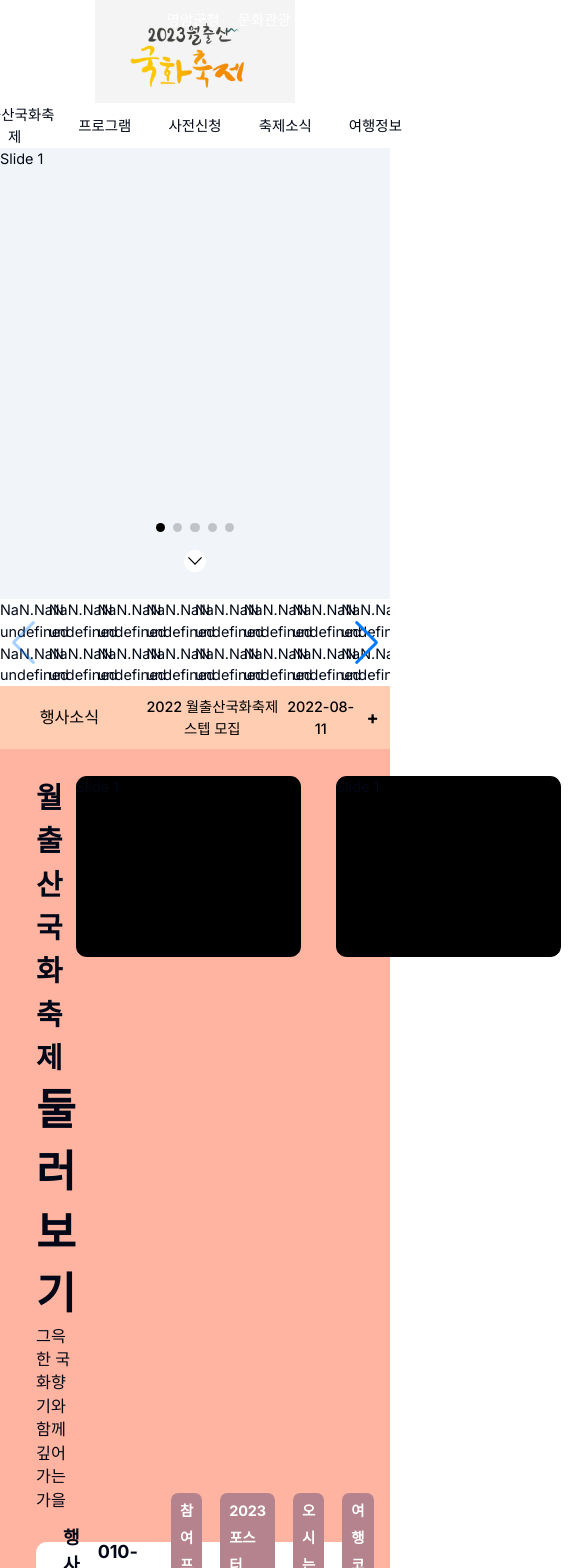
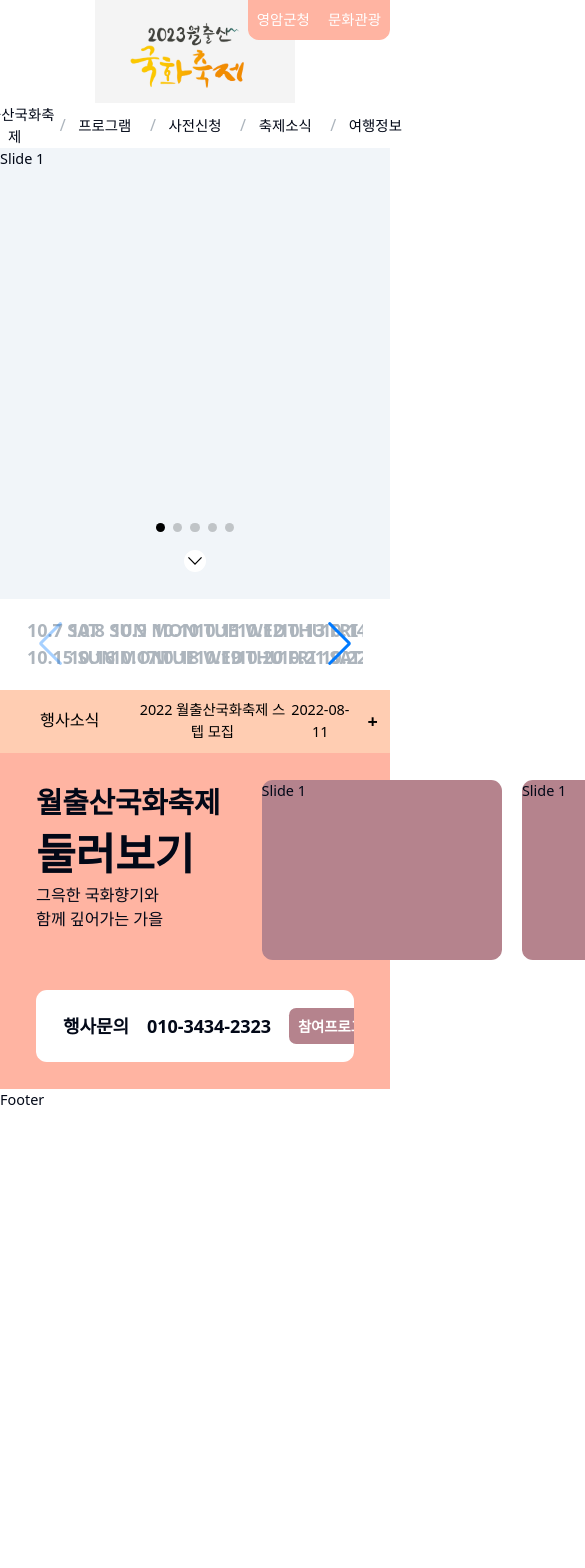
Before and after one commit to guesung/Yakukhwa, a Next.js app: page / in a window 390 px wide. Shown: the top 1568 px of the page, 585 px wide, since content can reach past the window. Built offline with nearby package versions, Linux system fonts and the light colour scheme.

Commit message:
feat : 반응형 구현

```diff
--- a/src/app/(pc)/components/Header/MainLinkSection.tsx
+++ b/src/app/(pc)/components/Header/MainLinkSection.tsx
@@ -13,7 +13,10 @@ export default function MainLinkSection() {
     >
       {isActive && <div className="absolute bg-slate-50 h-300 top-0 w-full" />}
       {MAINLINKLIST.map((linkItem, index) => (
-        <div key={index} className="flex flex-col w-120">
+        <div
+          key={index}
+          className="flex flex-col w-120  after:content-['/'] after:inset-y-0 after:absolute after:flex after:items-center after:first:hidden after:text-gray-6 after:text-subtitle1"
+        >
           <div
             className="flex items-center h-50 w-100 justify-center z-20 cursor-pointer"
             onMouseEnter={() => setIsActive(true)}
--- a/src/app/(pc)/components/Header/SideLinkSection.tsx
+++ b/src/app/(pc)/components/Header/SideLinkSection.tsx
@@ -2,7 +2,7 @@ import { SUBLINKLIST } from "@/constants";
 
 export default function SideLinkSection() {
   return (
-    <section className="absolute right-100 top-0 flex bg-brand-300 text-white rounded-b-xl">
+    <section className="absolute right-100 top-0 mobile:right-0 flex bg-brand-300 text-white rounded-b-xl bg-brand-2">
       {SUBLINKLIST.map((linkItem, index) => (
         <LinkItem linkItem={linkItem} key={index} />
       ))}
--- a/src/app/(pc)/components/main/InfoSection.tsx
+++ b/src/app/(pc)/components/main/InfoSection.tsx
@@ -20,7 +20,7 @@ export default function InfoSection() {
 
       <article className="bg-brand-2 px-40 py-30">
         <div className="flex">
-          <div className="w-300">
+          <div className="min-w-250">
             <p className="text-title2">월출산국화축제</p>
             <p className="text-title1">둘러보기</p>
             <p className="text-subtitle1">
@@ -29,11 +29,11 @@ export default function InfoSection() {
               함께 깊어가는 가을
             </p>
           </div>
-          <div className="max-w-700">
+          <div className="min-w-700">
             <Swiper spaceBetween={20} className="mySwiper" slidesPerView={2.5}>
               {[1, 2, 3, 4, 5, 6].map((it) => (
                 <SwiperSlide key={it}>
-                  <div className="bg-brand-4 rounded-xl h-200 w-250 mobile:bg-black ">
+                  <div className="bg-brand-4 rounded-xl min-h-200 max-h-300">
                     Slide 1
                   </div>
                 </SwiperSlide>
@@ -41,8 +41,10 @@ export default function InfoSection() {
             </Swiper>
           </div>
         </div>
+
         <Spacing size={30} />
-        <div className="flex bg-white rounded-xl h-80 items-center px-30 gap-20">
+
+        <div className="flex bg-white rounded-xl h-80 items-center px-30 gap-20 mobile:overflow-x-scroll whitespace-nowrap">
           <span className="text-title4">행사문의</span>
           <span className="text-title4">010-3434-2323</span>
           <div className="text-title4 flex gap-20 grow justify-center">
--- a/src/app/(pc)/components/main/ScheduleSection.tsx
+++ b/src/app/(pc)/components/main/ScheduleSection.tsx
@@ -8,10 +8,11 @@ import "swiper/css/pagination";
 
 import { Navigation } from "swiper/modules";
 
+const pageList = [1, 2, 3];
+
 export default function ScheduleSection() {
-  const pagination = 1;
   return (
-    <section>
+    <section className="px-30 py-20">
       <Swiper
         pagination={{
           type: "fraction",
@@ -20,29 +21,21 @@ export default function ScheduleSection() {
         modules={[Navigation]}
         className="mySwiper"
       >
-        <SwiperSlide>
-          <div className="grid grid-cols-8">
-            {DateController.getDateList(new Date()).map((date) => (
-              <div key={date}>{date} </div>
-            ))}
-          </div>
-        </SwiperSlide>
-        <SwiperSlide>
-          <div className="grid grid-cols-8">
-            {DateController.getDateList(new Date()).map((date) => (
-              <div key={date}>{date} </div>
-            ))}
-          </div>
-        </SwiperSlide>
-        <SwiperSlide>
-          <div className="grid grid-cols-8">
-            {DateController.getDateList(new Date()).map((date) => (
-              <div key={date}>{date} </div>
-            ))}
-          </div>
-        </SwiperSlide>
+        {pageList.map((page) => (
+          <SwiperSlide key={page}>
+            <div className="grid grid-cols-8">
+              {DateController.getDateList(new Date(), page).map((date) => (
+                <p
+                  key={date}
+                  className="text-title4 text-gray-6 whitespace-nowrap"
+                >
+                  {date}
+                </p>
+              ))}
+            </div>
+          </SwiperSlide>
+        ))}
       </Swiper>
-      {/* <div>Day1</div> */}
     </section>
   );
 }
--- a/src/app/layout.tsx
+++ b/src/app/layout.tsx
@@ -1,8 +1,6 @@
 import './globals.css'
-import type { Metadata } from 'next'
-import { Inter } from "next/font/google";
+import type { Metadata } from "next";
 
-const inter = Inter({ subsets: ["latin"] });
 
 export const metadata: Metadata = {
   title: "Create Next App",
@@ -16,7 +14,7 @@ export default function RootLayout({
 }) {
   return (
     <html lang="ko">
-      <body className={inter.className}>{children}</body>
+      <body className="mobile:overflow-hidden">{children}</body>
     </html>
   );
 }
```
